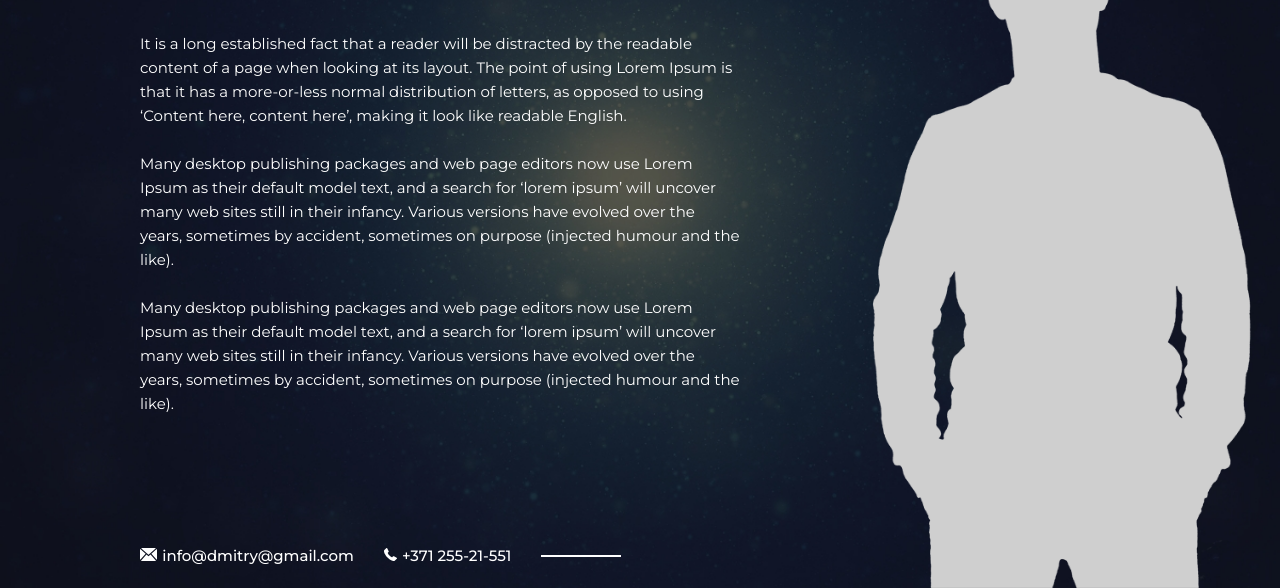
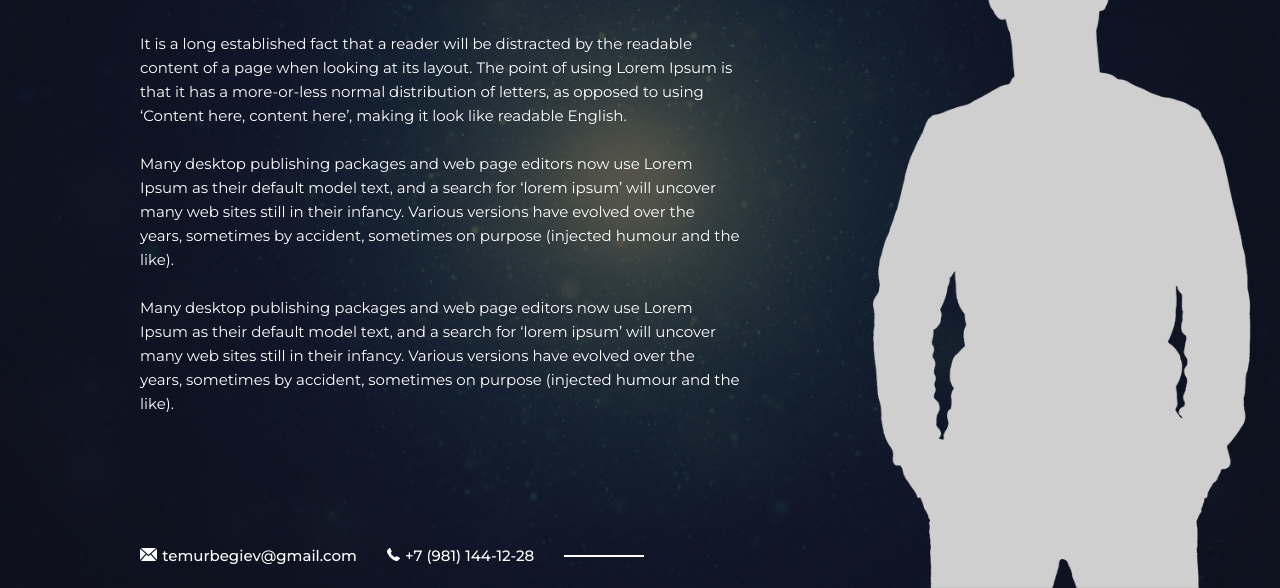
Before and after one commit to temurbegiev/portfolio, a plain HTML site: page about.html in a window 1280 px wide. Shown: the part 212-800 px from the top of the page. Drawn offline with Linux system fonts and the light colour scheme.

Commit message:
Update about.html

```diff
--- a/about.html
+++ b/about.html
@@ -57,8 +57,8 @@
             <div class="container">
 
                 <div class="contacts">
-                    <a href="mailto:info@dmitry@gmail.com"><img src="img/mail.svg" alt="">info@dmitry@gmail.com</a>
-                    <a href="tel:+37125521551"><img src="img/tel.svg" alt="">+371 255-21-551</a>
+                    <a href="mailto:temurbegiev@gmail.com"><img src="img/mail.svg" alt="">temurbegiev@gmail.com</a>
+                    <a href="tel:+79811441228"><img src="img/tel.svg" alt="">+7 (981) 144-12-28</a>
                 </div>
 
             </div>
```
